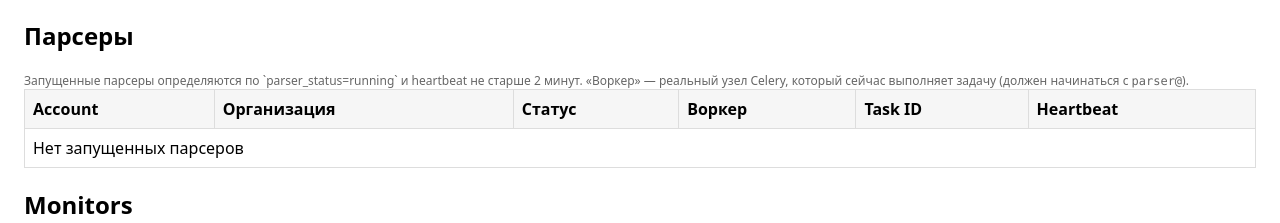
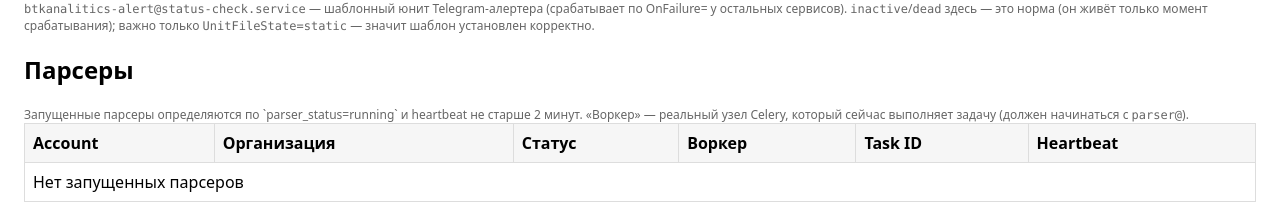
Before and after one commit to babtsoualiaksandr/btkanalitics, a Django app: template agromash/templates/agromash/system_status.html in a window 1280 px wide. Shown: the part 413-636 px from the top of the page. Run offline with Django 5.2, Linux system fonts and the light colour scheme; the template is opened without the code that fills it, so the values that code supplies are empty.

Commit message:
feat: добавить Telegram-алертер (P2-4) в таблицу диагностики
По вопросу пользователя "а алертинг сервис??" — btkanalitics-alert@.service
(шаблонный oneshot, срабатывает по OnFailure= у остальных сервисов) не
показывался на странице диагностики вообще.

Bare-шаблон (без instance) невалиден для systemctl show — подставлен
фиктивный instance-суффикс (status-check), тогда systemctl корректно
отдаёт статус. Добавлено пояснение под таблицей: inactive/dead для этого
юнита — норма (он живёт только момент срабатывания), важно только
UnitFileState=static (подтверждает, что шаблон установлен).

Закоммитил Александр.

```diff
--- a/agromash/templates/admin/system_status.html
+++ b/agromash/templates/admin/system_status.html
@@ -89,6 +89,11 @@
         {% endfor %}
       </tbody>
     </table>
+    <div class="muted" style="padding: 8px 0;">
+      <code>btkanalitics-alert@status-check.service</code> — шаблонный юнит Telegram-алертера (срабатывает по
+      OnFailure= у остальных сервисов). <code>inactive</code>/<code>dead</code> здесь — это норма (он живёт только
+      момент срабатывания); важно только <code>UnitFileState=static</code> — значит шаблон установлен корректно.
+    </div>
   </div>
 
   <h2>Парсеры</h2>
--- a/agromash/templates/agromash/system_status.html
+++ b/agromash/templates/agromash/system_status.html
@@ -92,6 +92,11 @@
       {% endfor %}
     </tbody>
   </table>
+  <div class="muted">
+    <code>btkanalitics-alert@status-check.service</code> — шаблонный юнит Telegram-алертера (срабатывает по OnFailure=
+    у остальных сервисов). <code>inactive</code>/<code>dead</code> здесь — это норма (он живёт только момент
+    срабатывания); важно только <code>UnitFileState=static</code> — значит шаблон установлен корректно.
+  </div>
 
   <h2>Парсеры</h2>
   <div class="muted">Запущенные парсеры определяются по `parser_status=running` и heartbeat не старше 2 минут. «Воркер» — реальный узел Celery, который сейчас выполняет задачу (должен начинаться с <code>parser@</code>).</div>
--- a/agromash/views.py
+++ b/agromash/views.py
@@ -259,6 +259,12 @@ def _collect_system_status_context() -> dict:
         "nginx.service",
         "postgresql@16-main.service",
         "redis-server.service",
+        # Telegram-алертер (P2-4) — шаблонный oneshot-юнит, инстанс без
+        # аргумента невалиден для systemctl show, поэтому подставляем
+        # фиктивный instance-суффикс. ActiveState=inactive/SubState=dead —
+        # это НОРМА для этого юнита (он живёт только момент срабатывания
+        # OnFailure), важно только UnitFileState=static (шаблон установлен).
+        "btkanalitics-alert@status-check.service",
     ]
     unit_states = [_systemd_unit_state(u) for u in units]
 
```
